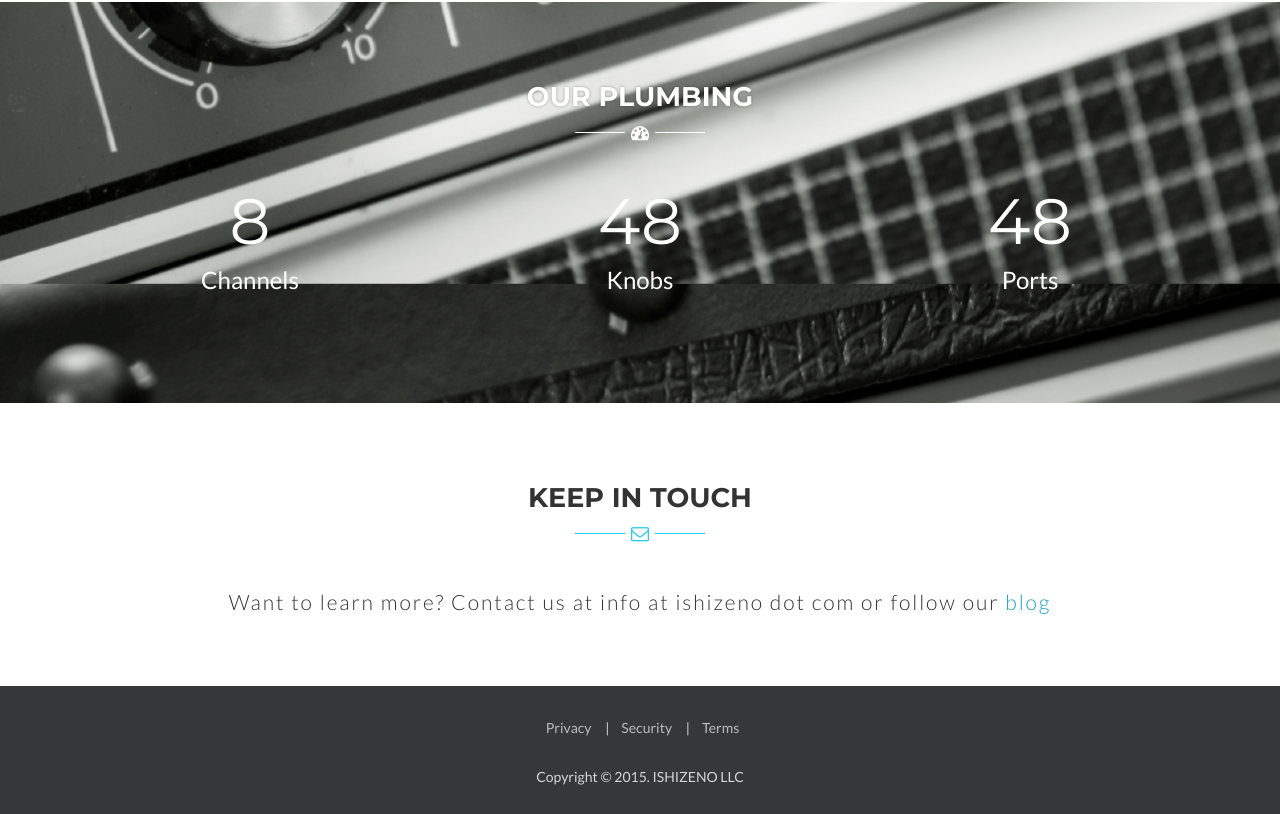
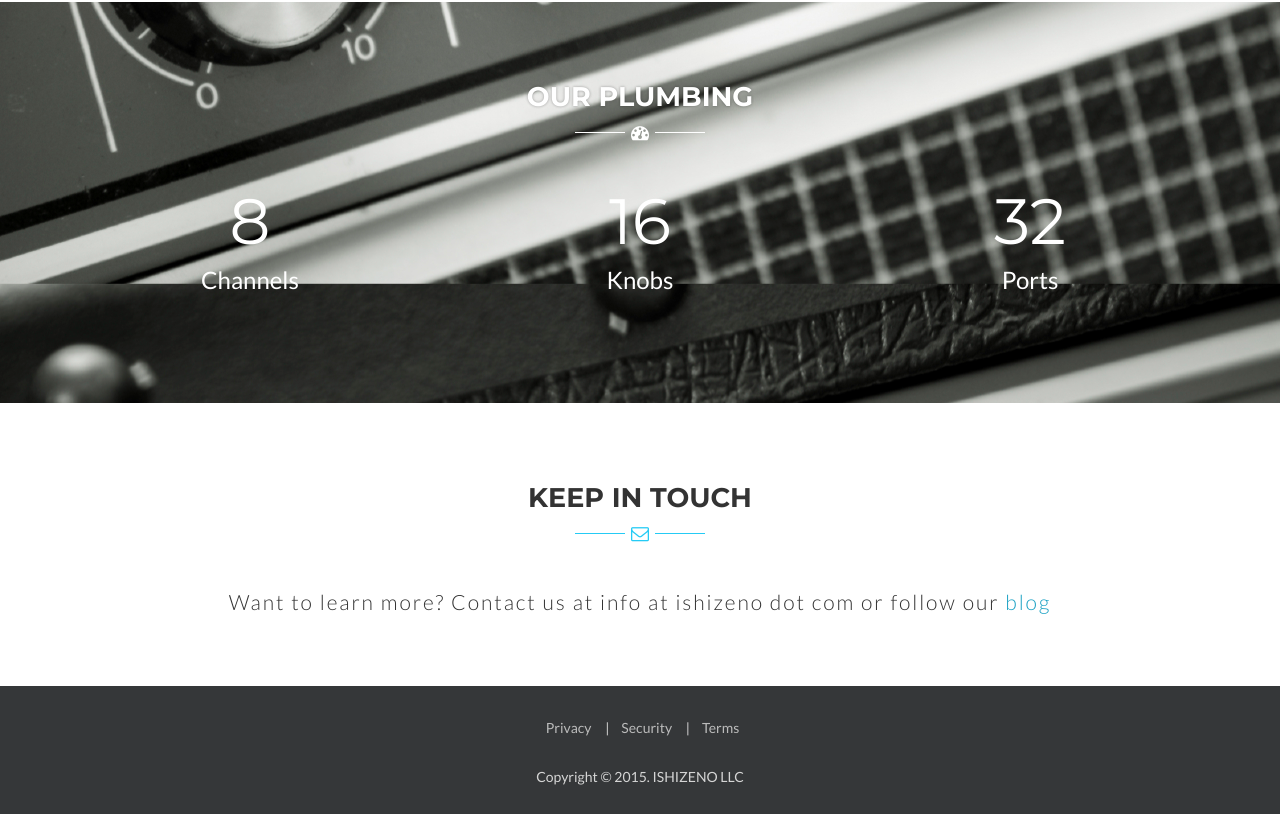
Before and after one commit to ishizeno/ishizeno.github.io, a plain HTML site: page index.html in a window 1280 px wide. Shown: the part 10714-11528 px from the top of the page. Drawn offline with Linux system fonts and the light colour scheme; no server answers.

Commit message:
Fixed fun facts

```diff
--- a/index.html
+++ b/index.html
@@ -894,13 +894,13 @@
                     </div>
                     <div class="col-md-4 margin-btm-30 text-center">
                         <div class="fact-inner">
-                            <h1><span class="counter">48</span></h1>
+                            <h1><span class="counter">16</span></h1>
                             <h3>Knobs</h3>
                         </div>
                     </div>
                     <div class="col-md-4 margin-btm-30 text-center">
                         <div class="fact-inner">
-                            <h1><span class="counter">48</span></h1>
+                            <h1><span class="counter">32</span></h1>
                             <h3>Ports</h3>
                         </div>
                     </div>
```
